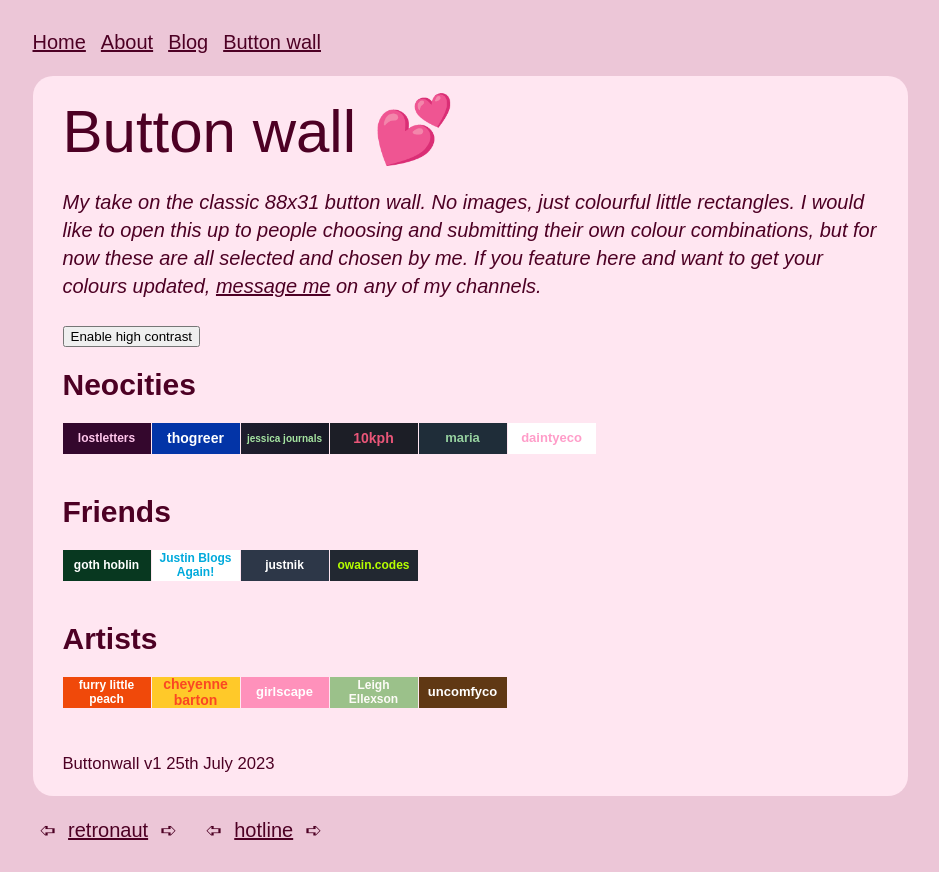
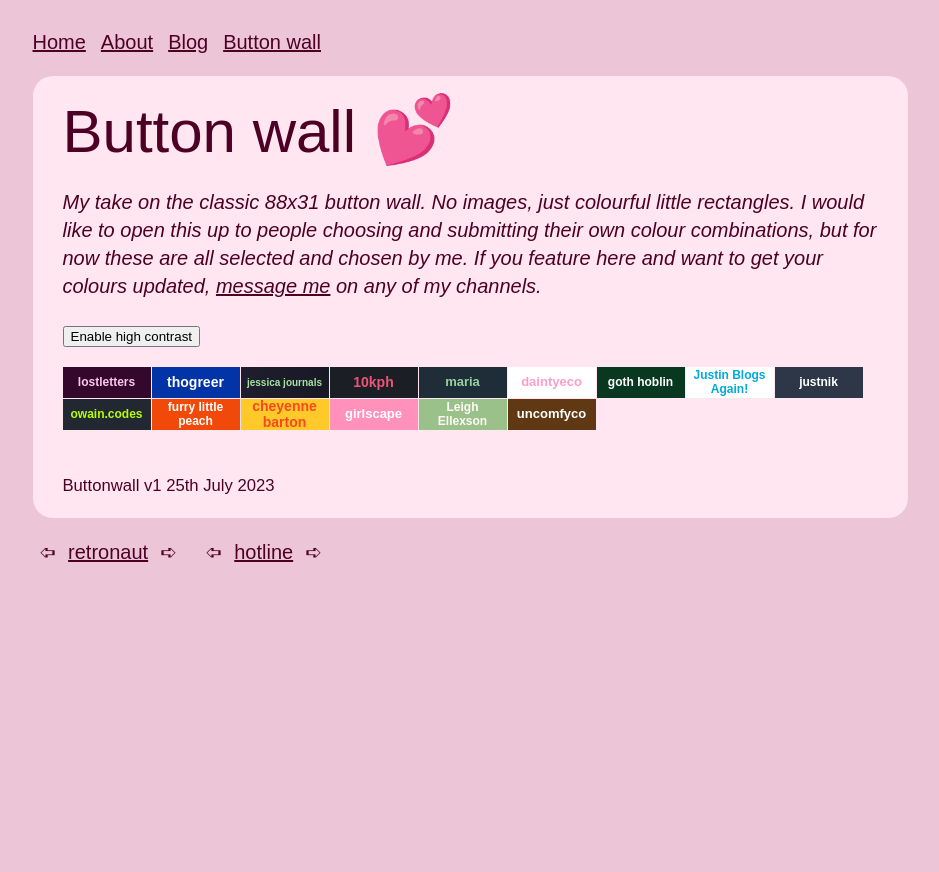
Before and after one commit to frillsdev/frills-neocities, an Eleventy site: page content/buttonwall.njk in a window 1280 px wide. Shown: the whole page, without its empty margins (170-1109 px from the left). After the commit the page ends 816 px from the top, so only its background shows below. Built offline with nearby package versions, Linux system fonts and the light colour scheme; Eleventy itself is replaced by a stand-in of ours; files that its build step writes are made by us from their sources; a script that the page names is missing; a web font is replaced by a local one.

Commit message:
🎨 Update button wall

```diff
--- a/content/buttonwall.njk
+++ b/content/buttonwall.njk
@@ -18,7 +18,6 @@
 			padding: 0;
 			margin: 0 0 2rem 0;
 		}
-
 		.buttonwall.--highcontrast .buttonwall__item {
 			background: white!important;
 			color: #4d0024!important;
@@ -63,7 +62,6 @@
 
 	<button id="toggleHighContrast" class="button mb-1" aria-pressed="false">Enable high contrast</button>
 
-	<h2>Neocities</h2>
 	<ul class="buttonwall">
 		<li>
 			<a target="_blank" href="https://lostletters.neocities.org/" class="buttonwall__item" style="font-size: 12px; background-color: #34072d; color: #ffc6ec;">lostletters</a>
@@ -83,10 +81,7 @@
 		<li>
 			<a target="_blank" href="https://daintye.co/" class="buttonwall__item --spots" style="font-size: 13px; background-color: white; color: #ff9dc9;">daintyeco</a>
 		</li>
-	</ul>
-
-	<h2>Friends</h2>
-	<ul class="buttonwall">
+		{# Friends #}
 		<li>
 			<a target="_blank" href="https://gothhoblin.me/" class="buttonwall__item" style="font-size: 12px; background-color: #083820; color: #fff;">goth hoblin</a>
 		</li>
@@ -99,11 +94,7 @@
 		<li>
 			<a target="_blank" href="https://www.owain.codes/" class="buttonwall__item" style="font-size: 12px; background-color: #222831; color: #b6ff00;">owain.codes</a>
 		</li>
-	</ul>
-
-	<h2>Artists</h2>
-
-	<ul class="buttonwall">
+		{# Artists #}
 		<li>
 			<a target="_blank" href="https://www.furrylittlepeach.com/" class="buttonwall__item" style="font-size: 12px; background-color: #f0490a; color: #fff;">furry little peach </a>
 		</li>
```
